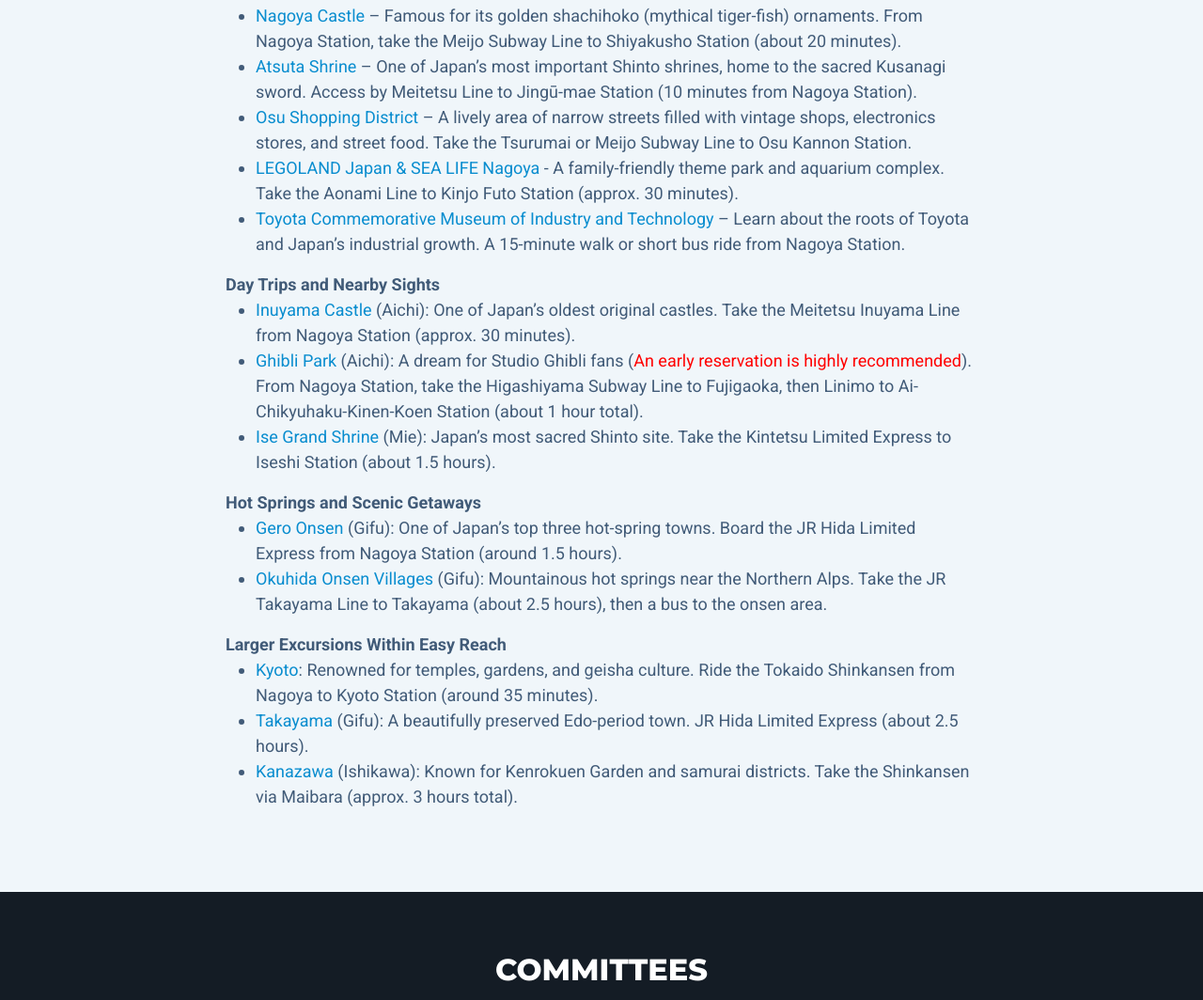
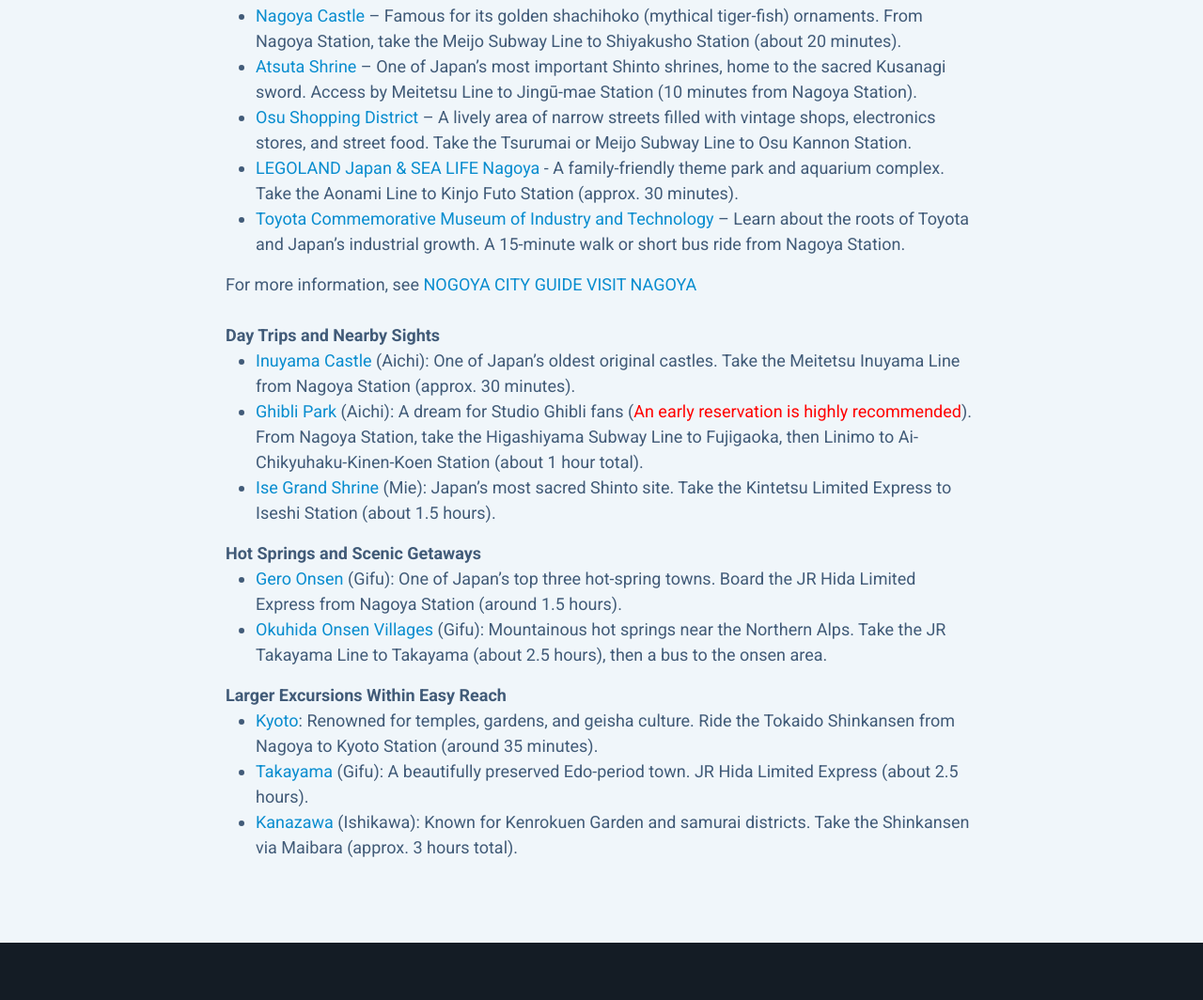
Before and after one commit to ISBA2026/ISBA2026.github.io, a plain HTML site: page index.html in a window 1280 px wide. Shown: the part 6614-7678 px from the top of the page at 94% size. Drawn offline with Linux system fonts and the light colour scheme.

Commit message:
Update index.html

```diff
--- a/index.html
+++ b/index.html
@@ -412,6 +412,7 @@
 					<li><a href="https://www.legoland.jp/en/">LEGOLAND Japan & SEA LIFE Nagoya</a> - A family-friendly theme park and aquarium complex. Take the Aonami Line to Kinjo Futo Station (approx. 30 minutes).</li>
 					<li><a href="https://www.tcmit.org/english">Toyota Commemorative Museum of Industry and Technology</a> – Learn about the roots of Toyota and Japan’s industrial growth. A 15-minute walk or short bus ride from Nagoya Station.</li>
 				</ul>
+				For more information, see <a href="https://www.nagoya-info.jp/en/">NOGOYA CITY GUIDE VISIT NAGOYA</a><br><br>
 				<b>Day Trips and Nearby Sights</b>
 				<ul>
 					<li><a href="https://inuyamajo.jp">Inuyama Castle</a> (Aichi): One of Japan’s oldest original castles. Take the Meitetsu Inuyama Line from Nagoya Station (approx. 30 minutes).</li>
```
